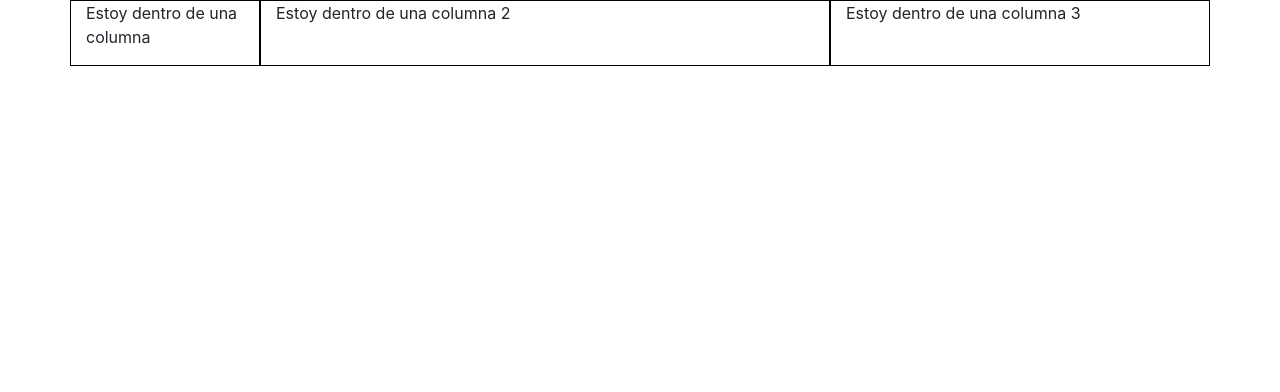
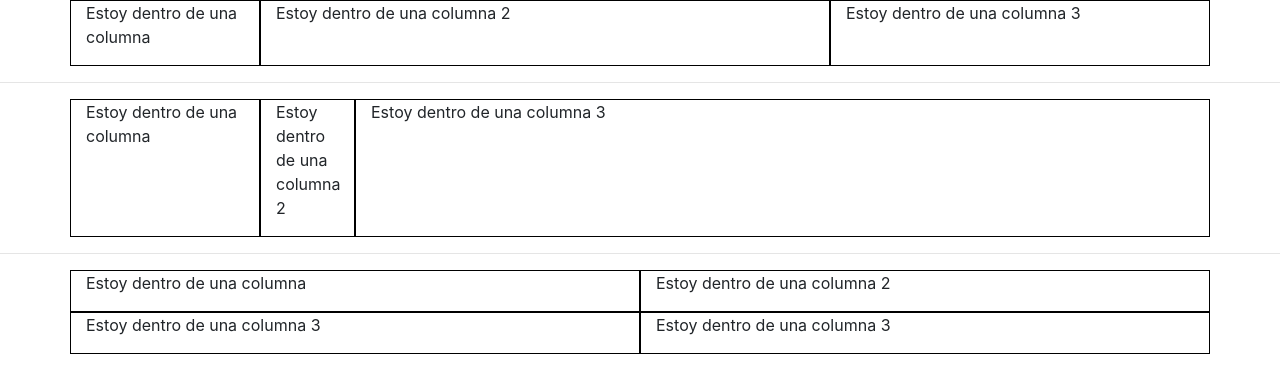
Before and after one commit to AramBoiso/Bootstrap-4---Curso, a plain HTML site: page index.htm in a window 1280 px wide. Drawn offline with nearby package versions, Linux system fonts and the light colour scheme.

Commit message:
video 3: en este video se implementaron las distintas medidas para una columna sm, md, lg, xl

```diff
--- a/index.htm
+++ b/index.htm
@@ -44,6 +44,61 @@
 
      </div>
 
+    <hr>
+
+      <div class="container">
+        <div class="row">
+
+           <div class="col-4 col-sm-6 col-md-4 col-lg-2 borde">
+                  <p>Estoy dentro de una columna</p>
+            </div>
+
+            <div class="col-4 col-sm-6 col-md-4 col-lg-1 borde">
+                  <p>Estoy dentro de una columna 2</p>
+            </div>
+
+            <div class="col-4 col-sm-12 col-md-4 col-lg-9 borde">
+                  <p>Estoy dentro de una columna 3</p>
+            </div>
+
+         </div>
+
+     </div>
+
+      <hr>
+
+      <div class="container">
+        <div class="row">
+
+           <div class="col borde">
+                  <p>Estoy dentro de una columna</p>
+            </div>
+
+            <div class="col borde">
+                  <p>Estoy dentro de una columna 2</p>
+            </div>
+
+            <div class="w-100"></div>
+
+            <div class="col  borde">
+                  <p>Estoy dentro de una columna 3</p>
+            </div>
+
+             <div class="col  borde">
+                  <p>Estoy dentro de una columna 3</p>
+            </div>
+
+         </div>
+
+     </div>
+
+
+
+
+
+
+
+
 
 
 
```
